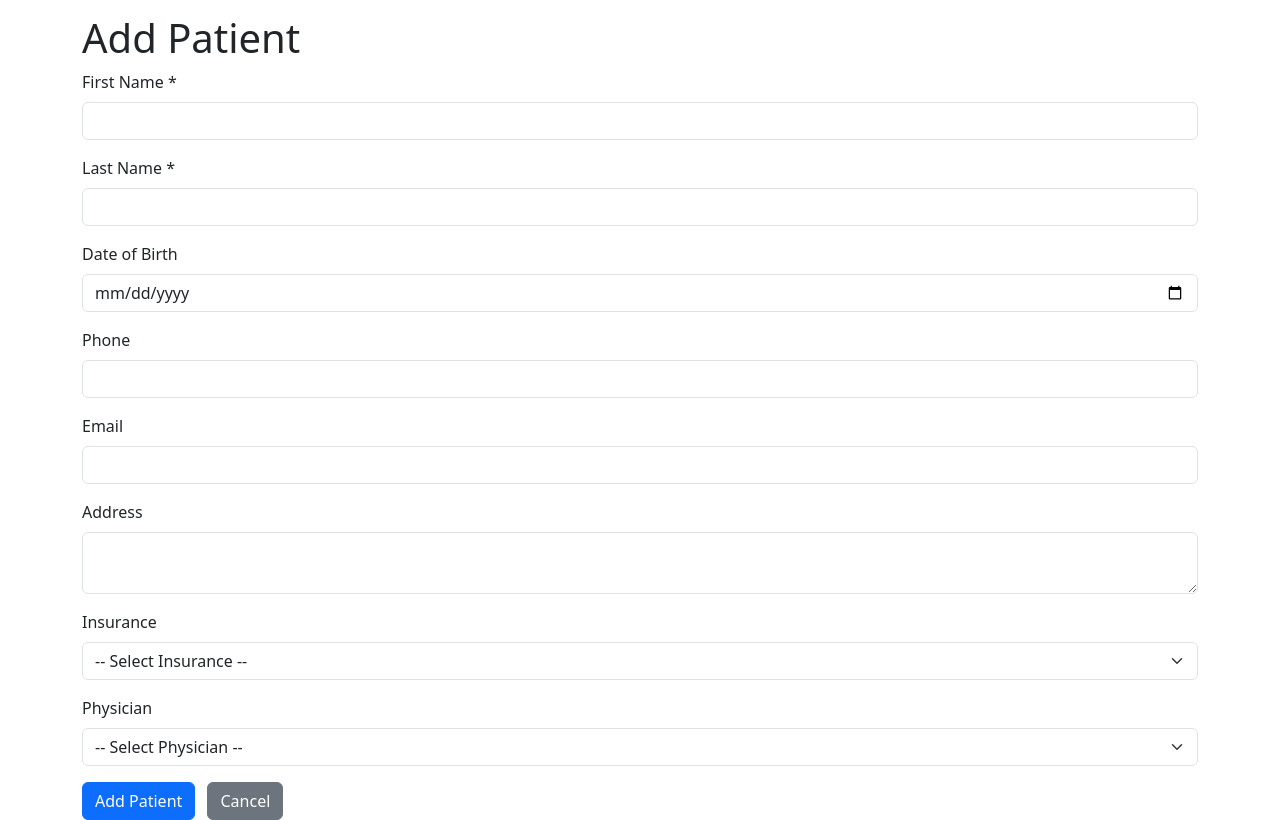
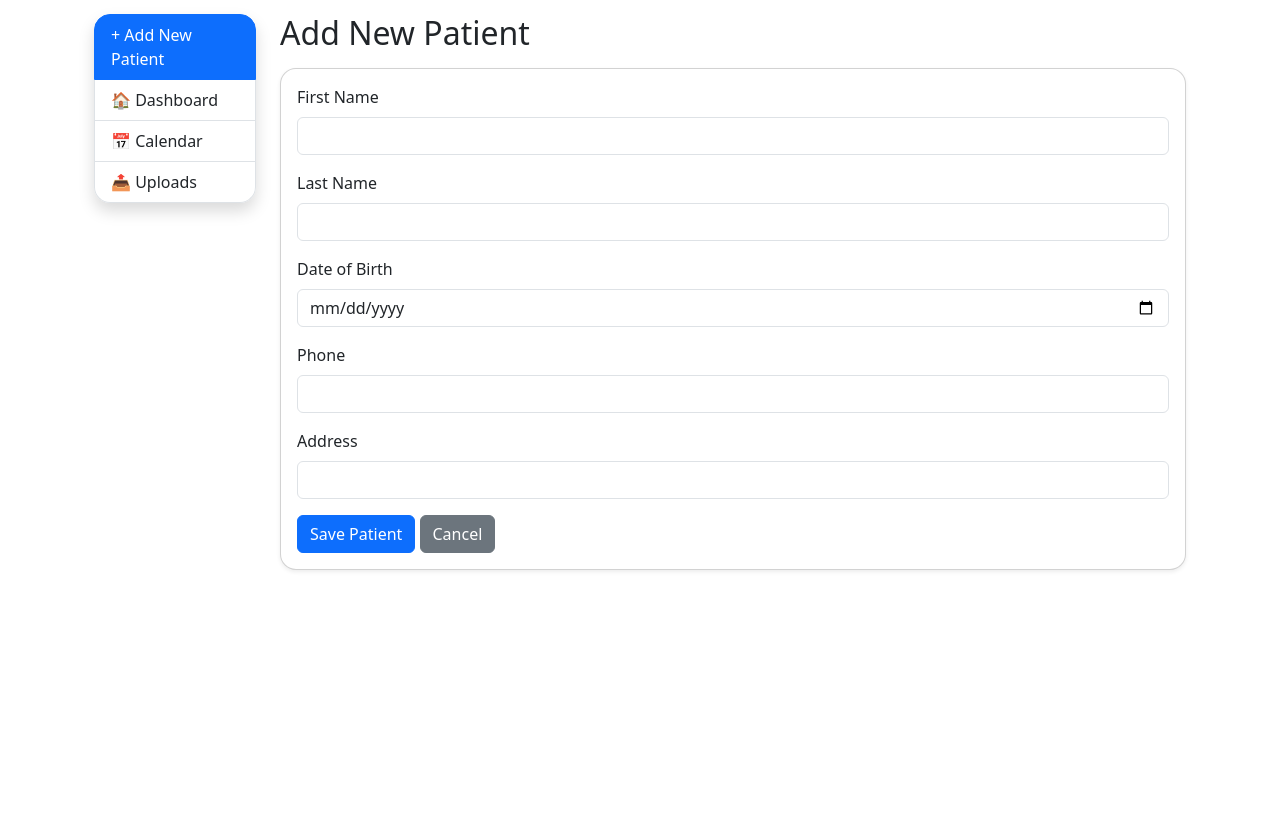
Before and after one commit to KLcoding01/pt-eval-flask, a Python web app: template templates/patient_form.html in a window 1280 px wide. Shown: the part 56-876 px from the top of the page. After the commit the page ends 627 px from the top, so only its background shows below. Run offline with Jinja, Linux system fonts and the light colour scheme; the template is opened without the code that fills it, so the values that code supplies are empty; some libraries are stand-ins or nearby versions.

Commit message:
Deploy: update all code, templates, and dependencies for Render

```diff
--- a/app.py
+++ b/app.py
@@ -90,7 +90,7 @@ def dashboard():
 @login_required
 def patients_list():
     patients = Patient.query.all()
-    return render_template('patients_list.html', patients=patients)
+    return render_template('patients.html', patients=patients, active_page='patients')
 
 @app.route('/patients/new', methods=['GET', 'POST'])
 @login_required
@@ -116,9 +116,9 @@ def new_patient():
         db.session.add(patient)
         db.session.commit()
         flash("New patient added!", "success")
-        return redirect(url_for('patients_list'))
+             return redirect(url_for('patients_list'))
 
-    return render_template('patient_form.html')
+    return render_template('patient_form.html', active_page='new_patient')
 
 @app.route('/therapists')
 @login_required
--- a/templates/patient_form.html
+++ b/templates/patient_form.html
@@ -1,62 +1,53 @@
 {% extends "base.html" %}
-{% block title %}
-  {% if patient %}Edit Patient{% else %}Add Patient{% endif %}
-{% endblock %}
+{% block title %}Add New Patient - Clinic Scheduler{% endblock %}
+
 {% block content %}
-<h1>{% if patient %}Edit Patient{% else %}Add Patient{% endif %}</h1>
-
-<form method="POST" action="">
-  <div class="mb-3">
-    <label for="first_name" class="form-label">First Name *</label>
-    <input type="text" class="form-control" id="first_name" name="first_name" required value="{{ patient.first_name if patient else '' }}">
+<div class="container-fluid">
+  <div class="row">
+    <!-- Sidebar (same as above) -->
+    <div class="col-md-3 col-lg-2 mb-4">
+      <div class="list-group shadow rounded-4">
+        <a href="{{ url_for('new_patient') }}" class="list-group-item list-group-item-action active">+ Add New Patient</a>
+        <a href="{{ url_for('dashboard') }}" class="list-group-item list-group-item-action">🏠 Dashboard</a>
+        <a href="{{ url_for('calendar') }}" class="list-group-item list-group-item-action">📅 Calendar</a>
+        <a href="{{ url_for('uploads') }}" class="list-group-item list-group-item-action">📤 Uploads</a>
+      </div>
     </div>
 
+    <!-- Main content -->
+    <div class="col-md-9 col-lg-10">
+      <div class="d-flex justify-content-between align-items-center mb-3">
+        <h2 class="mb-0">Add New Patient</h2>
+      </div>
+      <div class="card shadow-sm rounded-4 mb-5">
+        <div class="card-body">
+          <form method="POST">
             <div class="mb-3">
-    <label for="last_name" class="form-label">Last Name *</label>
-    <input type="text" class="form-control" id="last_name" name="last_name" required value="{{ patient.last_name if patient else '' }}">
+              <label for="first_name" class="form-label">First Name</label>
+              <input type="text" class="form-control" id="first_name" name="first_name" required>
             </div>
-
+            <div class="mb-3">
+              <label for="last_name" class="form-label">Last Name</label>
+              <input type="text" class="form-control" id="last_name" name="last_name" required>
+            </div>
             <div class="mb-3">
               <label for="dob" class="form-label">Date of Birth</label>
-    <input type="date" class="form-control" id="dob" name="dob" value="{{ patient.dob.strftime('%Y-%m-%d') if patient and patient.dob else '' }}">
+              <input type="date" class="form-control" id="dob" name="dob">
             </div>
-
             <div class="mb-3">
               <label for="phone" class="form-label">Phone</label>
-    <input type="tel" class="form-control" id="phone" name="phone" value="{{ patient.phone if patient else '' }}">
+              <input type="text" class="form-control" id="phone" name="phone">
             </div>
-
-  <div class="mb-3">
-    <label for="email" class="form-label">Email</label>
-    <input type="email" class="form-control" id="email" name="email" value="{{ patient.email if patient else '' }}">
-  </div>
-
             <div class="mb-3">
               <label for="address" class="form-label">Address</label>
-    <textarea class="form-control" id="address" name="address" rows="2">{{ patient.address if patient else '' }}</textarea>
+              <input type="text" class="form-control" id="address" name="address">
             </div>
-
-  <div class="mb-3">
-    <label for="insurance_id" class="form-label">Insurance</label>
-    <select class="form-select" id="insurance_id" name="insurance_id">
-      <option value="">-- Select Insurance --</option>
-      {% for ins in insurances %}
-      <option value="{{ ins.id }}" {% if patient and patient.insurance_id == ins.id %}selected{% endif %}>{{ ins.company_name }}</option>
-      {% endfor %}
-    </select>
+            <button type="submit" class="btn btn-primary">Save Patient</button>
+            <a href="{{ url_for('patients_list') }}" class="btn btn-secondary">Cancel</a>
+          </form>
         </div>
-
-  <div class="mb-3">
-    <label for="physician_id" class="form-label">Physician</label>
-    <select class="form-select" id="physician_id" name="physician_id">
-      <option value="">-- Select Physician --</option>
-      {% for phy in physicians %}
-      <option value="{{ phy.id }}" {% if patient and patient.physician_id == phy.id %}selected{% endif %}>Dr. {{ phy.first_name }} {{ phy.last_name }}</option>
-      {% endfor %}
-    </select>
       </div>
-
-  <button type="submit" class="btn btn-primary">{% if patient %}Update{% else %}Add{% endif %} Patient</button>
-  <a href="{{ url_for('patients_list') }}" class="btn btn-secondary ms-2">Cancel</a>
-</form>
+    </div>
+  </div>
+</div>
 {% endblock %}
```
Also changed, not shown: templates/patient.html (+43 -19 lines). Lines whose indentation alone changed are shown as unchanged.
